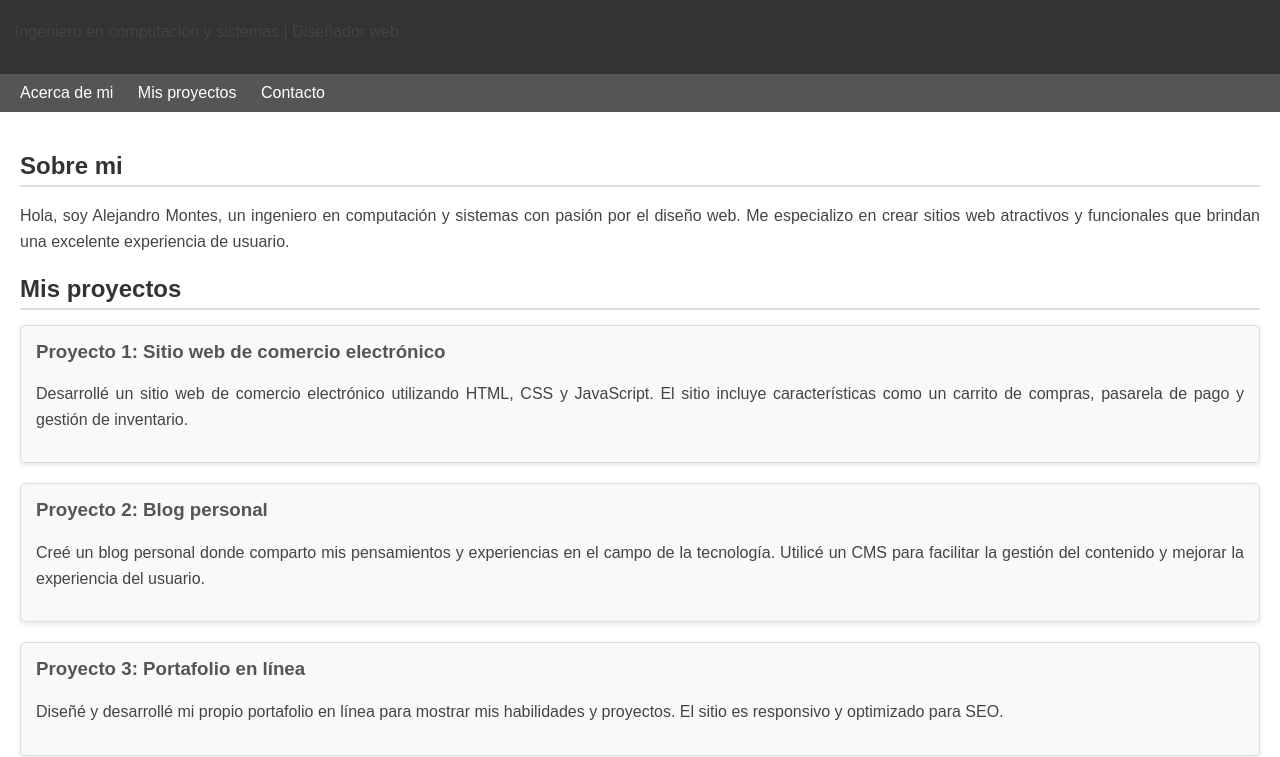
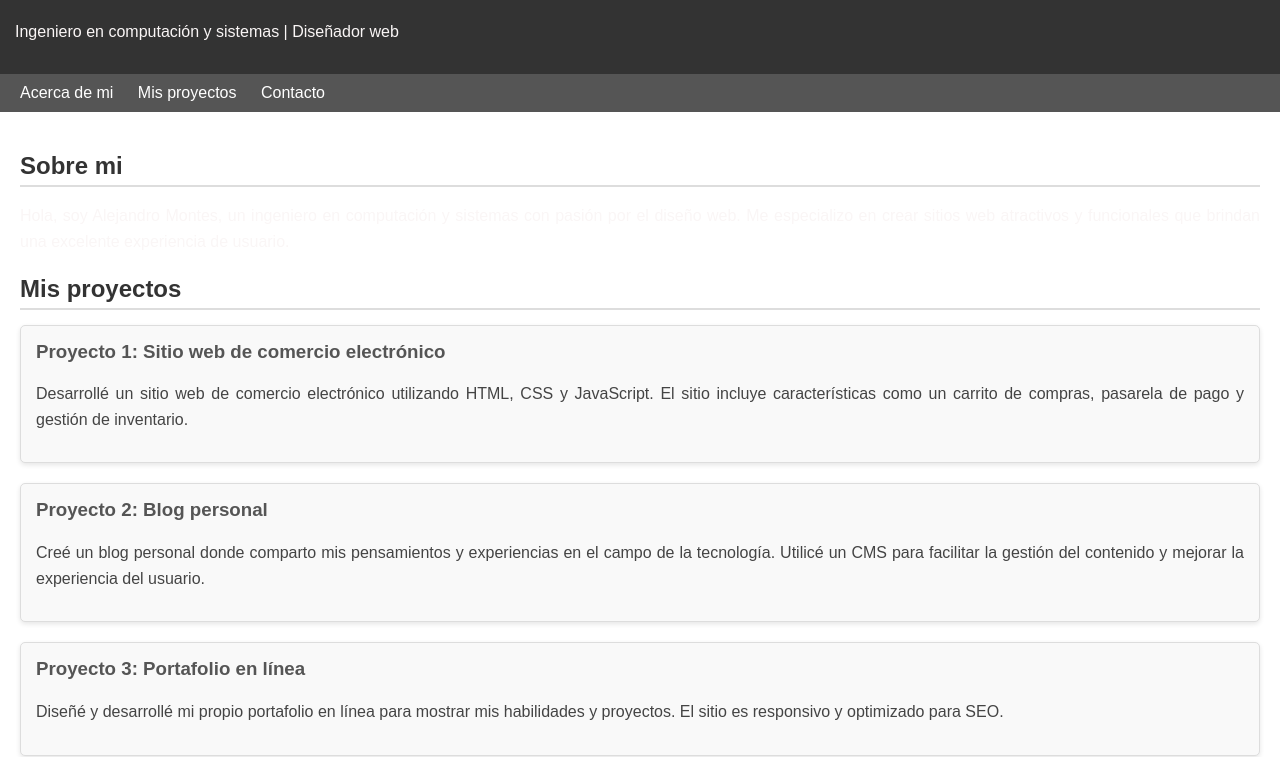
Before and after one commit to amontesm-udl/paginaweb, a plain HTML site: page index_sem.html in a window 1280 px wide. Shown: the part 76-833 px from the top of the page. Drawn offline with Linux system fonts and the light colour scheme.

Commit message:
cambios en el diseño para ajustar texto

```diff
--- a/index_sem.html
+++ b/index_sem.html
@@ -36,7 +36,7 @@ h2 {
 }
 
 p {
-  color: #444;              /* tono gris oscuro, legible */
+  color: #faf6f6;              /* tono gris oscuro, legible */
   line-height: 1.6;         /* espacio entre líneas cómodo */
   margin-bottom: 15px;      /* separación entre párrafos */
   text-align: justify;      /* alineación justificada para aspecto más formal */
```
